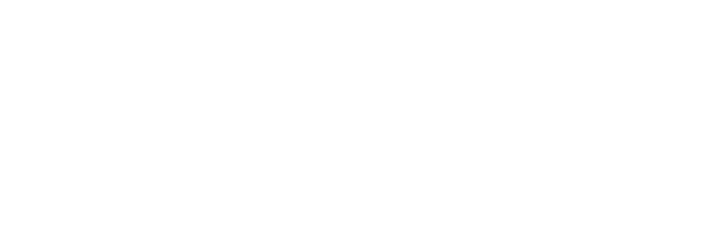
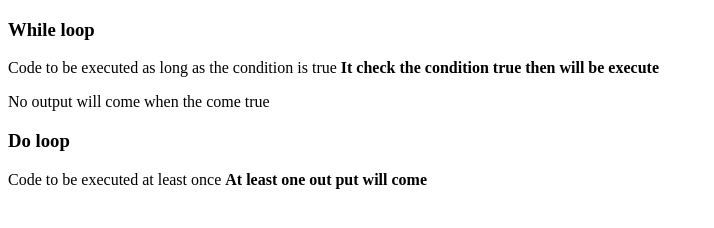
Before and after one commit to ShahabRasool/Basic-JavaScript, a plain HTML site: page loops/whileloop/while.html in a window 1280 px wide. Shown: the whole page, without its empty margins (0-714 px from the left). Drawn offline with Linux system fonts and the light colour scheme.

Commit message:
initial changes

```diff
--- a/loops/whileloop/while.html
+++ b/loops/whileloop/while.html
@@ -6,6 +6,19 @@
     <title>While Loop</title>
 </head>
 <body>
+    <div>
+        <h3>While loop</h3>
+        <p>
+            Code to be executed as long as the condition is true
+            <strong>It check the condition true then will be execute</strong>
+            <p>No output will  come when the come true</p>
+        </p>
+        <h3>Do loop</h3>
+        <p>
+            Code to be executed at least once
+            <strong>At least one out put will come</strong>
+        </p>
+    </div>
     <script src="./while.js"></script>
 </body>
 </html>
```
Also changed, not shown: index.html (line endings or trailing spaces).
